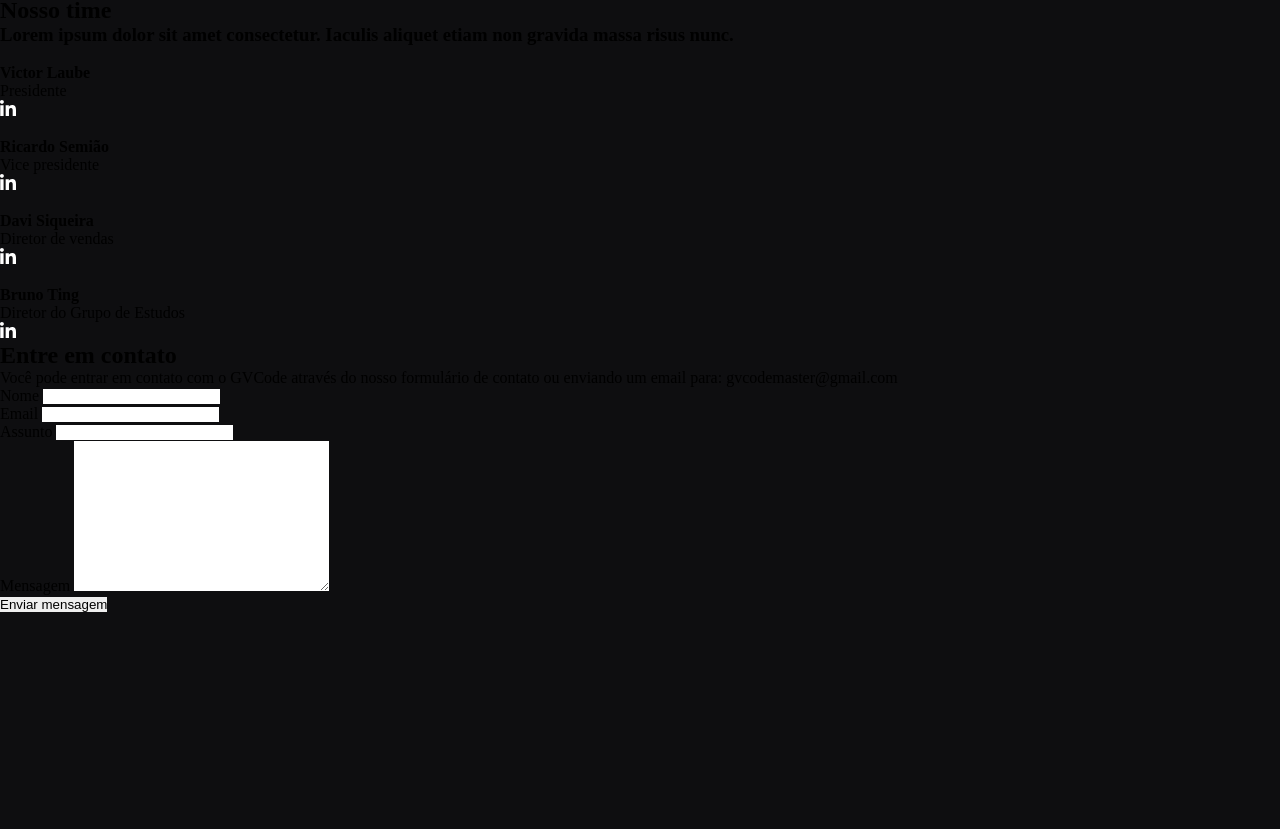
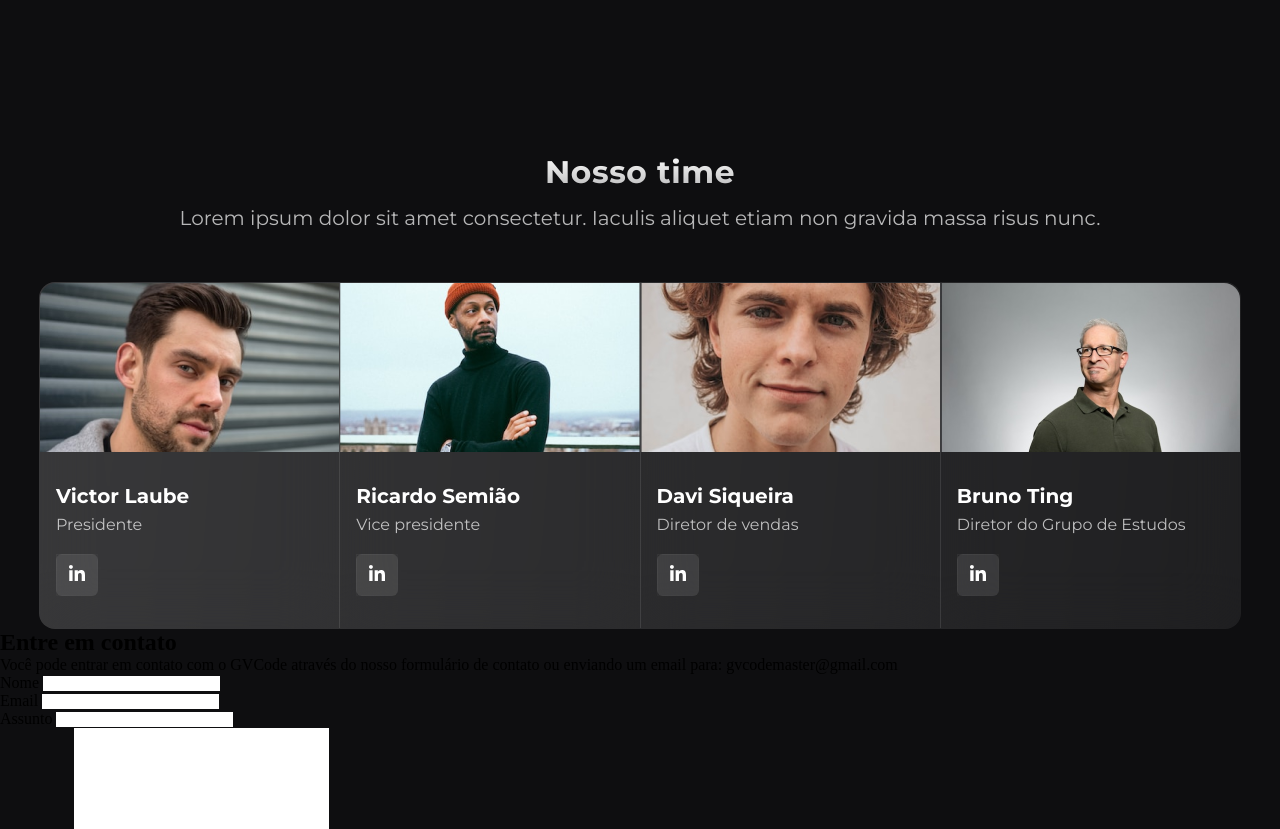
Before and after one commit to antoniobfm/gvcode, a website: page index.html in a window 1280 px wide. Shown: the part 1776-2605 px from the top of the page. Before the commit the page ends 2389 px from the top, so only its background shows below. Drawn offline with Linux system fonts and the light colour scheme; files whose address does not match are found by name.

Commit message:
Implemented team section styles and uploaded team images

```diff
--- a/index.html
+++ b/index.html
@@ -176,6 +176,151 @@
       width: 100%;
       height: 100%;
     }
+
+    #team {
+      padding-top: 156px;
+    }
+
+    #team h2 {
+      padding-bottom: 11px;
+
+      font-family: 'Montserrat';
+      font-style: normal;
+      font-weight: 700;
+      font-size: 31.25px;
+      line-height: 38px;
+      /* identical to box height */
+      text-align: center;
+
+      letter-spacing: 0.02em;
+
+      /* t */
+
+      background: linear-gradient(180deg, rgba(21, 21, 24, 0) 0%, rgba(22, 22, 25, 0.39) 100%), #FFFFFF;
+      -webkit-background-clip: text;
+      -webkit-text-fill-color: transparent;
+      background-clip: text;
+      text-fill-color: transparent;
+    }
+
+    #team h3 {
+      padding-bottom: 48px;
+
+      font-family: 'Montserrat';
+      font-style: normal;
+      font-weight: 400;
+      font-size: 20px;
+      line-height: 32px;
+      /* or 160% */
+
+      text-align: center;
+
+      /* Colors / White */
+
+      color: #FFFFFF;
+
+      mix-blend-mode: normal;
+      opacity: 0.7;
+    }
+
+    #team .team-container {
+      max-width: 1200px;
+      margin: auto;
+
+      background: linear-gradient(94.71deg, rgba(255, 255, 255, 0.175) -0.22%, rgba(255, 255, 255, 0.07) 100%);
+      border-radius: 16px;
+
+      display: flex;
+      justify-content: space-between;
+
+      padding: 1px;
+    }
+
+    #team .team-container .member {
+      flex: 1;
+      backdrop-filter: blur(27.5px);
+
+      border-right: 1px solid rgba(255, 255, 255, 0.1);
+
+      overflow: hidden;
+    }
+
+    #team .team-container .member:first-child {
+      flex: 1;
+      backdrop-filter: blur(27.5px);
+      border-top-left-radius: 16px;
+      border-bottom-left-radius: 16px;
+
+      border-right: 1px solid rgba(255, 255, 255, 0.1);
+    }
+
+    #team .team-container .member:last-child {
+      flex: 1;
+      backdrop-filter: blur(27.5px);
+      border-top-right-radius: 16px;
+      border-bottom-right-radius: 16px;
+
+      border: none;
+    }
+
+    #team .team-container .member img {
+
+    }
+
+    #team .team-container .member .member-details {
+      padding-top: 24px;
+      padding-left: 16px;
+      padding-bottom: 16px;
+    }
+
+    #team .team-container .member .member-details h4 {
+      font-family: 'Montserrat';
+      font-style: normal;
+      font-weight: 700;
+      font-size: 20px;
+      line-height: 32px;
+      /* identical to box height, or 160% */
+
+
+      /* Colors / White */
+
+      color: #FFFFFF;
+    }
+
+    #team .team-container .member .member-details p {
+      font-family: 'Montserrat';
+      font-style: normal;
+      font-weight: 400;
+      font-size: 16px;
+      line-height: 26px;
+      /* identical to box height, or 162% */
+
+
+      /* Colors / White */
+
+      color: #FFFFFF;
+
+      opacity: 0.7;
+    }
+
+    #team .team-container .member .member-socials {
+      width: 40px;
+      height: 40px;
+
+      margin-bottom: 32px;
+      margin-left: 16px;
+
+      background: rgba(255, 255, 255, 0.1);
+      border-radius: 6px;
+
+      border: 1px solid;
+
+      border-image: linear-gradient(133.26deg, rgba(255, 255, 255, 0.05) 0.61%, rgba(255, 255, 255, 0) 103.83%) 1;
+
+      display: flex;
+      align-items: center;
+      justify-content: center;
+    }
     </style>
   </head>
   <body>
@@ -333,14 +478,14 @@
         Lorem ipsum dolor sit amet consectetur. Iaculis aliquet etiam non
         gravida massa risus nunc.
       </h3>
-      <div className="team-container">
-        <div className="member">
-          <img src="" />
-          <div className="member-details">
+      <div class="team-container">
+        <div class="member">
+          <img src="public\images\victor.png" />
+          <div class="member-details">
             <h4>Victor Laube</h4>
             <p>Presidente</p>
           </div>
-          <div className="member-socials">
+          <div class="member-socials">
             <a href="#">
               <svg width="16" height="16" viewBox="0 0 16 16" fill="none" xmlns="http://www.w3.org/2000/svg">
                 <path d="M3.58151 16H0.264292V5.31762H3.58151V16ZM1.92111 3.86044C0.860376 3.86044 0 2.98185 0 1.92111C7.59231e-09 1.4116 0.202403 0.92296 0.562681 0.562681C0.92296 0.202403 1.4116 0 1.92111 0C2.43063 0 2.91927 0.202403 3.27955 0.562681C3.63983 0.92296 3.84223 1.4116 3.84223 1.92111C3.84223 2.98185 2.98149 3.86044 1.92111 3.86044ZM15.9968 16H12.6867V10.7999C12.6867 9.56057 12.6617 7.97125 10.962 7.97125C9.23735 7.97125 8.97306 9.31771 8.97306 10.7106V16H5.65941V5.31762H8.84091V6.77479H8.88734C9.33021 5.93549 10.412 5.04976 12.026 5.04976C15.3832 5.04976 16.0004 7.26052 16.0004 10.132V16H15.9968Z" fill="white"/>
@@ -348,13 +493,13 @@
             </a>
           </div>
         </div>
-        <div className="member">
-          <img src="" />
-          <div className="member-details">
+        <div class="member">
+          <img src="public\images\ricardo.png" />
+          <div class="member-details">
             <h4>Ricardo Semião</h4>
             <p>Vice presidente</p>
           </div>
-          <div className="member-socials">
+          <div class="member-socials">
             <a href="#">
               <svg width="16" height="16" viewBox="0 0 16 16" fill="none" xmlns="http://www.w3.org/2000/svg">
                 <path d="M3.58151 16H0.264292V5.31762H3.58151V16ZM1.92111 3.86044C0.860376 3.86044 0 2.98185 0 1.92111C7.59231e-09 1.4116 0.202403 0.92296 0.562681 0.562681C0.92296 0.202403 1.4116 0 1.92111 0C2.43063 0 2.91927 0.202403 3.27955 0.562681C3.63983 0.92296 3.84223 1.4116 3.84223 1.92111C3.84223 2.98185 2.98149 3.86044 1.92111 3.86044ZM15.9968 16H12.6867V10.7999C12.6867 9.56057 12.6617 7.97125 10.962 7.97125C9.23735 7.97125 8.97306 9.31771 8.97306 10.7106V16H5.65941V5.31762H8.84091V6.77479H8.88734C9.33021 5.93549 10.412 5.04976 12.026 5.04976C15.3832 5.04976 16.0004 7.26052 16.0004 10.132V16H15.9968Z" fill="white"/>
@@ -362,13 +507,13 @@
             </a>
           </div>
         </div>
-        <div className="member">
-          <img src="" />
-          <div className="member-details">
+        <div class="member">
+          <img src="public\images\davi.png" />
+          <div class="member-details">
             <h4>Davi Siqueira</h4>
             <p>Diretor de vendas</p>
           </div>
-          <div className="member-socials">
+          <div class="member-socials">
             <a href="#">
               <svg width="16" height="16" viewBox="0 0 16 16" fill="none" xmlns="http://www.w3.org/2000/svg">
                 <path d="M3.58151 16H0.264292V5.31762H3.58151V16ZM1.92111 3.86044C0.860376 3.86044 0 2.98185 0 1.92111C7.59231e-09 1.4116 0.202403 0.92296 0.562681 0.562681C0.92296 0.202403 1.4116 0 1.92111 0C2.43063 0 2.91927 0.202403 3.27955 0.562681C3.63983 0.92296 3.84223 1.4116 3.84223 1.92111C3.84223 2.98185 2.98149 3.86044 1.92111 3.86044ZM15.9968 16H12.6867V10.7999C12.6867 9.56057 12.6617 7.97125 10.962 7.97125C9.23735 7.97125 8.97306 9.31771 8.97306 10.7106V16H5.65941V5.31762H8.84091V6.77479H8.88734C9.33021 5.93549 10.412 5.04976 12.026 5.04976C15.3832 5.04976 16.0004 7.26052 16.0004 10.132V16H15.9968Z" fill="white"/>
@@ -376,13 +521,13 @@
             </a>
           </div>
         </div>
-        <div className="member">
-          <img src="" />
-          <div className="member-details">
+        <div class="member">
+          <img src="public\images\bruno.png" />
+          <div class="member-details">
             <h4>Bruno Ting</h4>
             <p>Diretor do Grupo de Estudos</p>
           </div>
-          <div className="member-socials">
+          <div class="member-socials">
             <a href="#">
               <svg width="16" height="16" viewBox="0 0 16 16" fill="none" xmlns="http://www.w3.org/2000/svg">
                 <path d="M3.58151 16H0.264292V5.31762H3.58151V16ZM1.92111 3.86044C0.860376 3.86044 0 2.98185 0 1.92111C7.59231e-09 1.4116 0.202403 0.92296 0.562681 0.562681C0.92296 0.202403 1.4116 0 1.92111 0C2.43063 0 2.91927 0.202403 3.27955 0.562681C3.63983 0.92296 3.84223 1.4116 3.84223 1.92111C3.84223 2.98185 2.98149 3.86044 1.92111 3.86044ZM15.9968 16H12.6867V10.7999C12.6867 9.56057 12.6617 7.97125 10.962 7.97125C9.23735 7.97125 8.97306 9.31771 8.97306 10.7106V16H5.65941V5.31762H8.84091V6.77479H8.88734C9.33021 5.93549 10.412 5.04976 12.026 5.04976C15.3832 5.04976 16.0004 7.26052 16.0004 10.132V16H15.9968Z" fill="white"/>
```
Also changed, not shown: public/images/bruno.png (added), public/images/davi.png (added), public/images/ricardo.png (added), public/images/victor.png (added).
